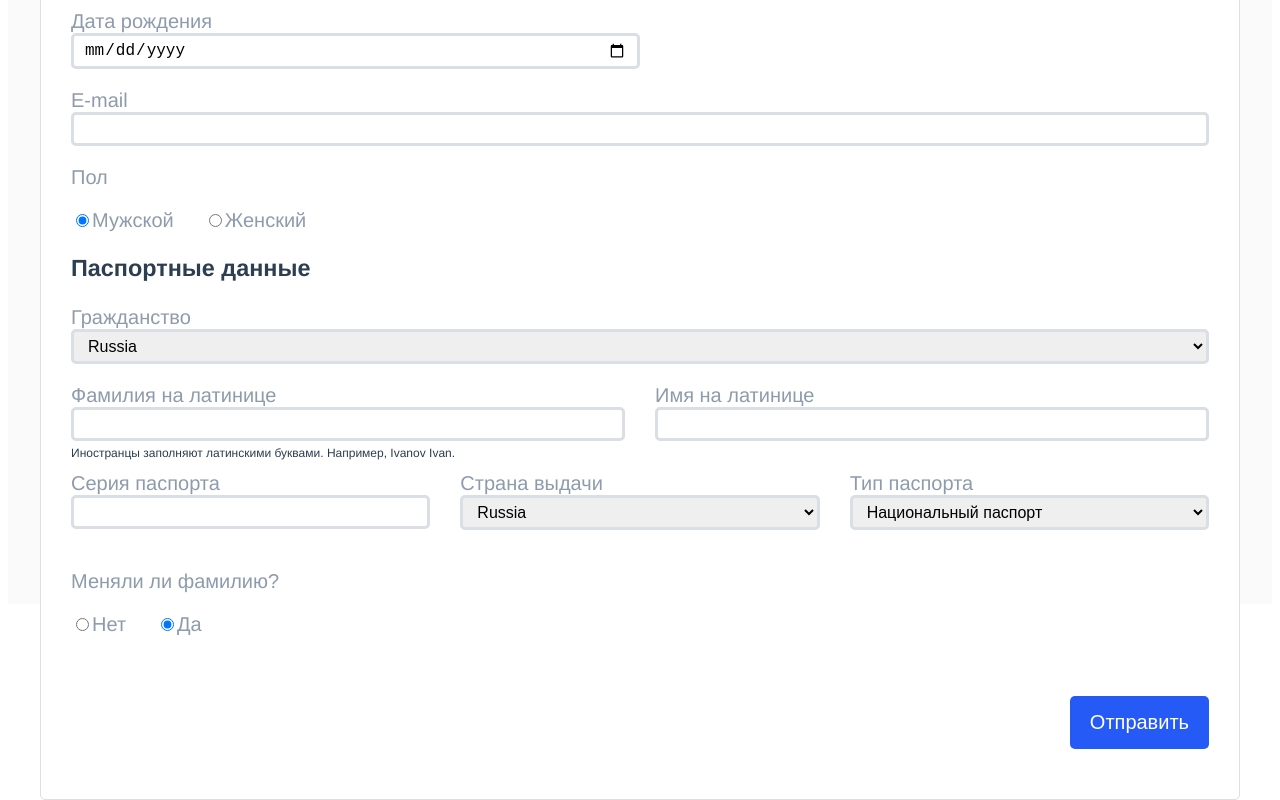
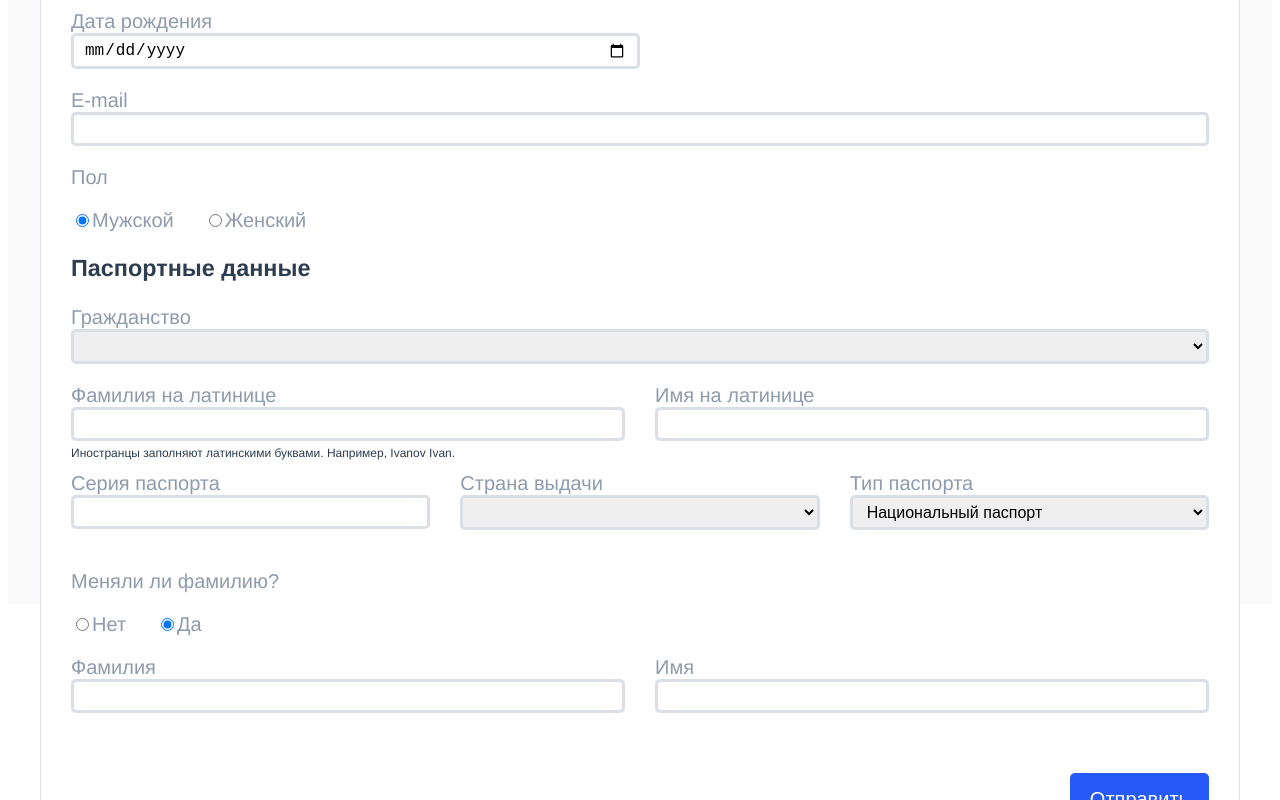
Before and after one commit to ozon-edu-vue-2021/required-task-4-antliubimov, a Vue app: page / in a window 1280 px wide. Both pictures are taken after a click on the radio button "Да". Shown: the part 204-1004 px from the top of the page. Built offline with nearby package versions, Linux system fonts and the light colour scheme.

Commit message:
сделал первую часть заданий

```diff
--- a/src/components/Form.vue
+++ b/src/components/Form.vue
@@ -5,15 +5,23 @@
       <div class="row">
         <div class="item">
           <label for="last_name"> Фамилия </label>
-          <input v-model="formData.lastName" type="text" id="last_name" />
+          <input v-model.trim="formData.lastName" type="text" id="last_name" />
         </div>
         <div class="item">
           <label for="first_name"> Имя </label>
-          <input v-model="formData.firstName" type="text" id="first_name" />
+          <input
+            v-model.trim="formData.firstName"
+            type="text"
+            id="first_name"
+          />
         </div>
         <div class="item">
           <label for="second_name"> Отчество </label>
-          <input v-model="formData.secondName" type="text" id="second_name" />
+          <input
+            v-model.trim="formData.secondName"
+            type="text"
+            id="second_name"
+          />
         </div>
       </div>
       <div class="row">
@@ -24,15 +32,28 @@
       </div>
       <div class="item">
         <label for="email"> E-mail </label>
-        <input v-model="formData.email" type="text" id="email" />
+        <input v-model.trim="formData.email" type="text" id="email" />
       </div>
       <div class="row">
         <div class="item">
           <p>Пол</p>
           <div>
-            <input type="radio" id="man" name="sex" value="man" checked />
+            <input
+              v-model="formData.sex"
+              type="radio"
+              id="man"
+              name="sex"
+              value="man"
+              checked
+            />
             <label for="man">Мужской</label>
-            <input type="radio" id="woman" name="sex" value="woman" />
+            <input
+              v-model="formData.sex"
+              type="radio"
+              id="woman"
+              name="sex"
+              value="woman"
+            />
             <label for="woman">Женский</label>
           </div>
         </div>
@@ -43,7 +64,11 @@
       <div class="row">
         <div class="item">
           <label for="citizen_select">Гражданство</label>
-          <select id="citizen_select">
+          <select
+            v-if="allCountries.length"
+            v-model="formData.passport.citizenship"
+            id="citizen_select"
+          >
             <option
               v-for="country in allCountries"
               :value="country.nationality"
@@ -52,16 +77,19 @@
               {{ country.nationality }}
             </option>
           </select>
+          <select v-else id="citizen_select">
+            <option disabled>Ничего не найдено</option>
+          </select>
         </div>
       </div>
       <div v-if="isRussian()" class="row">
         <div class="item">
           <label for="series_passport"> Серия паспорта</label>
-          <input type="text" id="series_passport" />
+          <input type="text" maxlength="4" id="series_passport" />
         </div>
         <div class="item">
           <label for="number_passport"> Номер паспорта </label>
-          <input type="text" id="number_passport" />
+          <input type="text" maxlength="6" id="number_passport" />
         </div>
         <div class="item">
           <label for="date_issuance"> Дата выдачи </label>
@@ -97,7 +125,11 @@
           </div>
           <div class="item">
             <label for="foreign_country_passport"> Страна выдачи </label>
-            <select v-if="allCountries.length" id="foreign_country_passport">
+            <select
+              v-if="allCountries.length"
+              v-model="formData.passport.country"
+              id="foreign_country_passport"
+            >
               <option
                 v-for="country in allCountries"
                 :value="country.nationality"
@@ -106,13 +138,13 @@
                 {{ country.nationality }}
               </option>
             </select>
-            <select v-else>
+            <select v-else id="foreign_country_passport">
               <option value="empty">Ничего не найдено</option>
             </select>
           </div>
           <div class="item">
             <label for="foreign_type_passport"> Тип паспорта </label>
-            <select id="foreign_type_passport">
+            <select v-if="allPassportTypes.length" id="foreign_type_passport">
               <option
                 v-for="type in allPassportTypes"
                 :value="type.type"
@@ -120,6 +152,9 @@
               >
                 {{ type.type }}
               </option>
+            </select>
+            <select v-else>
+              <option value="empty">Ничего не найдено</option>
             </select>
           </div>
         </div>
@@ -129,18 +164,20 @@
           <p>Меняли ли фамилию?</p>
           <div>
             <input
+              v-model="formData.change_lastname.change"
               type="radio"
               id="no-change-fam"
               name="change-family"
-              value="no"
+              value="false"
               checked
             />
             <label for="no-change-fam">Нет</label>
             <input
+              v-model="formData.change_lastname.change"
               type="radio"
               id="change-fam"
               name="change-family"
-              value="yes"
+              value="true"
             />
             <label for="change-fam">Да</label>
           </div>
@@ -148,11 +185,19 @@
         <div v-show="changeLastName()" class="row">
           <div class="item">
             <label for="old_last_name"> Фамилия </label>
-            <input type="text" id="old_last_name" />
+            <input
+              v-model.trim="formData.change_lastname.old_lastname"
+              type="text"
+              id="old_last_name"
+            />
           </div>
           <div class="item">
             <label for="old_first_name"> Имя </label>
-            <input type="text" id="old_first_name" />
+            <input
+              v-model.trim="formData.change_lastname.old_firstname"
+              type="text"
+              id="old_first_name"
+            />
           </div>
         </div>
       </div>
@@ -170,36 +215,49 @@ import passportTypes from "@/assets/data/passport-types.json";
 export default {
   data() {
     return {
-      allCountries: citizenships,
-      allPassportTypes: passportTypes,
+      allCountries: [],
+      allPassportTypes: [],
       formData: {
         lastName: "",
         firstName: "",
         secondName: "",
         birthday: "",
         email: "",
-        sex: "",
+        sex: "man",
         passport: {
           citizenship: "",
           series: "",
           number_passport: "",
           date_issues: "",
+          lat_lastname: "",
+          lat_firstname: "",
+          country: "",
+          type: "",
         },
         change_lastname: {
-          change: false,
+          change: "false",
           old_lastname: "",
           old_firstname: "",
         },
       },
     };
   },
-
+  created() {
+    this.allCountries = citizenships;
+    this.allPassportTypes = passportTypes;
+  },
   methods: {
     isRussian() {
-      return false;
+      return this.formData.passport.citizenship === "Russia";
     },
     changeLastName() {
-      return false;
+      if (this.formData.change_lastname.change === "false") {
+        this.formData.change_lastname.old_lastname = "";
+        this.formData.change_lastname.old_firstname = "";
+        return false;
+      } else {
+        return true;
+      }
     },
     formSubmit() {
       console.log("submit", JSON.stringify(this.formData));
@@ -213,6 +271,7 @@ export default {
   margin: 0 auto;
   padding: 30px;
   max-width: 1200px;
+  min-width: 705px;
   font-size: 20px;
   background-color: #ffffff;
   border: 1px solid #dbdfe6;
```
